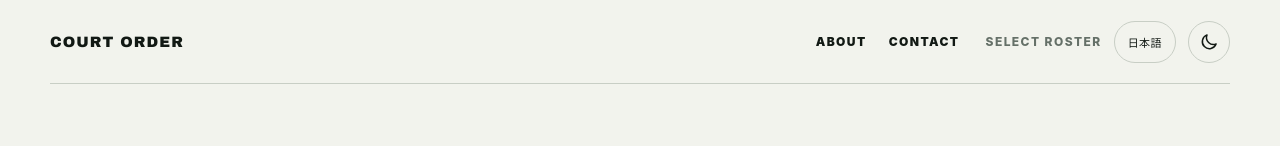
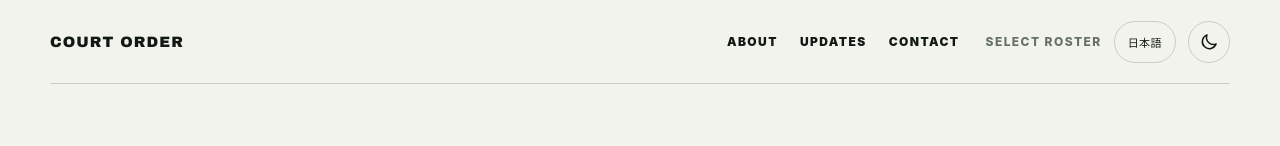
Before and after one commit to ube-pancake/Prince-of-Tennis-Fave-Sorter, a React (Vite) app: page / in a window 1280 px wide. Shown: the top 146 px of the page. Built offline with nearby package versions, Linux system fonts and the light colour scheme.

Commit message:
Add Updates panel with today's changes

```diff
--- a/src/App.jsx
+++ b/src/App.jsx
@@ -3,6 +3,7 @@ import { coverPosition, imageSourcesFor } from './crop.js'
 import { players, schools, schoolMap } from './data.js'
 import { buildRankingImage } from './rankingImage.js'
 import { sendResult } from './results.js'
+import { updates } from './updates.js'
 import { translations } from './i18n.js'
 import { applyChoice, createSortState, currentPair, estimateComparisons, getResult } from './sorter.js'
 
@@ -31,17 +32,17 @@ function Icon({ name, size = 20 }) {
 const WAVEBOX_URL = 'https://wavebox.me/wave/6vf81qelg8m318zr/'
 const GITHUB_URL = 'https://github.com/ube-pancake'
 
-function AboutDialog({ onClose, t }) {
+function InfoDialog({ title, onClose, t, children }) {
   useEffect(() => {
     const onKeyDown = (event) => { if (event.key === 'Escape') onClose() }
     window.addEventListener('keydown', onKeyDown)
     return () => window.removeEventListener('keydown', onKeyDown)
   }, [onClose])
   return (
-    <div className="image-preview" role="dialog" aria-modal="true" aria-labelledby="about-title" onClick={onClose}>
+    <div className="image-preview" role="dialog" aria-modal="true" aria-labelledby="info-title" onClick={onClose}>
       <div className="image-preview-inner about-dialog" onClick={(event) => event.stopPropagation()}>
-        <h2 id="about-title">{t.header.about}</h2>
-        <p>{t.about.madeBy} <a href={GITHUB_URL} target="_blank" rel="noopener noreferrer">{GITHUB_URL.replace('https://', '')}</a></p>
+        <h2 id="info-title">{title}</h2>
+        {children}
         <div className="image-preview-actions">
           <button className="primary-button" onClick={onClose}>{t.results.close}</button>
         </div>
@@ -50,7 +51,22 @@ function AboutDialog({ onClose, t }) {
   )
 }
 
-function Header({ dark, language, onToggleDark, onToggleLanguage, onAbout, phase, t }) {
+const formatDate = (date, language) => new Date(`${date}T12:00:00`).toLocaleDateString(language === 'ja' ? 'ja-JP' : 'en-GB', { year: 'numeric', month: 'long', day: 'numeric' })
+
+function UpdatesList({ language }) {
+  return (
+    <div className="updates-list">
+      {updates.map((update) => (
+        <section key={update.date}>
+          <h3>{formatDate(update.date, language)}</h3>
+          <ul>{(update[language] || update.en).map((line) => <li key={line}>{line}</li>)}</ul>
+        </section>
+      ))}
+    </div>
+  )
+}
+
+function Header({ dark, language, onToggleDark, onToggleLanguage, onOpen, phase, t }) {
   return (
     <header className="site-header">
       <button className="brand" onClick={() => window.scrollTo({ top: 0, behavior: 'smooth' })} aria-label={t.header.home}>
@@ -58,7 +74,8 @@ function Header({ dark, language, onToggleDark, onToggleLanguage, onAbout, phase
       </button>
       <div className="header-meta">
         <nav className="header-nav" aria-label={t.header.navigation}>
-          <button onClick={onAbout}>{t.header.about}</button>
+          <button onClick={() => onOpen('about')}>{t.header.about}</button>
+          <button onClick={() => onOpen('updates')}>{t.header.updates}</button>
           <a href={WAVEBOX_URL} target="_blank" rel="noopener noreferrer">{t.header.contact}</a>
         </nav>
         <span className="phase-label">{t.phase[phase]}</span>
@@ -492,7 +509,7 @@ export default function App() {
   const [history, setHistory] = useState([])
   const [savedAt, setSavedAt] = useState(null)
   const [hasSave, setHasSave] = useState(() => Boolean(storage.get(STORAGE_KEY)))
-  const [aboutOpen, setAboutOpen] = useState(false)
+  const [dialog, setDialog] = useState(null) // 'about' | 'updates' | null
   const resultGroups = sharedResult || (sortState ? getResult(sortState) : null)
   const selectedCount = players.filter((player) => selected.includes(player.schoolId)).length
   const t = translations[language]
@@ -583,7 +600,7 @@ export default function App() {
 
   useEffect(() => {
     const onKeyDown = (event) => {
-      if (aboutOpen) return
+      if (dialog) return
       if (event.target instanceof HTMLInputElement || event.target instanceof HTMLTextAreaElement) return
       // Leave browser shortcuts (Ctrl+S, Cmd+1…) alone and don't repeat picks while a key is held.
       if (event.ctrlKey || event.metaKey || event.altKey || event.repeat) return
@@ -604,12 +621,21 @@ export default function App() {
     }
     window.addEventListener('keydown', onKeyDown)
     return () => window.removeEventListener('keydown', onKeyDown)
-  }, [phase, start, choose, undo, save, load, hasSave, aboutOpen])
+  }, [phase, start, choose, undo, save, load, hasSave, dialog])
 
   return (
     <div className="app">
-      <Header dark={dark} language={language} onToggleDark={() => setDark((value) => !value)} onToggleLanguage={() => setLanguage((value) => value === 'en' ? 'ja' : 'en')} onAbout={() => setAboutOpen(true)} phase={phase} t={t} />
-      {aboutOpen && <AboutDialog onClose={() => setAboutOpen(false)} t={t} />}
+      <Header dark={dark} language={language} onToggleDark={() => setDark((value) => !value)} onToggleLanguage={() => setLanguage((value) => value === 'en' ? 'ja' : 'en')} onOpen={setDialog} phase={phase} t={t} />
+      {dialog === 'about' && (
+        <InfoDialog title={t.header.about} onClose={() => setDialog(null)} t={t}>
+          <p>{t.about.madeBy} <a href={GITHUB_URL} target="_blank" rel="noopener noreferrer">{GITHUB_URL.replace('https://', '')}</a></p>
+        </InfoDialog>
+      )}
+      {dialog === 'updates' && (
+        <InfoDialog title={t.header.updates} onClose={() => setDialog(null)} t={t}>
+          <UpdatesList language={language} />
+        </InfoDialog>
+      )}
       {phase === 'setup' && <Setup selected={selected} setSelected={setSelected} onStart={start} onLoad={load} hasSave={hasSave} t={t} />}
       {phase === 'sorting' && sortState && <Sorting sortState={sortState} count={selectedCount} onChoice={choose} onUndo={undo} canUndo={history.length > 0} onSave={save} savedAt={savedAt} language={language} t={t} />}
       {phase === 'results' && resultGroups && <Results groups={resultGroups} rejectedIds={sortState?.rejected || []} onRestart={restart} language={language} t={t} />}
--- a/src/i18n.js
+++ b/src/i18n.js
@@ -6,7 +6,7 @@ export const translations = {
       switchTheme: (dark) => `Switch to ${dark ? 'light' : 'dark'} mode`,
       switchLanguage: 'Switch to Japanese',
       languageButton: '日本語',
-      navigation: 'Site', about: 'About', contact: 'Contact',
+      navigation: 'Site', about: 'About', updates: 'Updates', contact: 'Contact',
     },
     about: {
       madeBy: 'Made by ube',
@@ -65,7 +65,7 @@ export const translations = {
       switchTheme: (dark) => `${dark ? 'ライト' : 'ダーク'}モードに切り替える`,
       switchLanguage: 'Switch to English',
       languageButton: 'EN',
-      navigation: 'サイト', about: 'About', contact: 'Contact',
+      navigation: 'サイト', about: 'About', updates: 'Updates', contact: 'Contact',
     },
     about: {
       madeBy: '制作：ube',
--- a/src/styles.css
+++ b/src/styles.css
@@ -69,6 +69,12 @@ button:focus-visible, a:focus-visible { outline: 3px solid var(--orange); outlin
 .about-dialog h2 { margin: 0; font-family: var(--display-font); font-size: 34px; letter-spacing: -.02em; text-transform: uppercase; }
 .about-dialog p { margin: 0; color: var(--ink); font-size: 16px; line-height: 1.6; }
 .about-dialog a { color: var(--ink); font-weight: 800; text-decoration: underline; text-decoration-color: var(--accent); text-decoration-thickness: 3px; text-underline-offset: 3px; overflow-wrap: anywhere; }
+.updates-list { width: 100%; max-height: 55vh; overflow-y: auto; }
+.updates-list h3 { margin: 0 0 8px; color: var(--muted); font-size: 12px; font-weight: 900; letter-spacing: .1em; text-transform: uppercase; }
+.updates-list ul { margin: 0; padding-left: 20px; }
+.updates-list li { margin: 0 0 8px; color: var(--ink); font-size: 15px; line-height: 1.5; }
+.updates-list li::marker { color: var(--orange); }
+.updates-list section + section { margin-top: 18px; }
 .about-dialog .image-preview-actions { justify-content: flex-start; margin-left: -4px; }
 .phase-label { color: var(--muted); font-size: 12px; font-weight: 800; letter-spacing: .12em; text-transform: uppercase; }
 .icon-button { display: grid; width: 42px; height: 42px; place-items: center; border: 1px solid var(--line); border-radius: 50%; transition: transform .2s, background .2s; }
--- /dev/null
+++ b/src/updates.js
@@ -0,0 +1,24 @@
+// What's new, shown in the Updates panel (newest first). Add a new block at the top for each update.
+export const updates = [
+  {
+    date: '2026-10-28',
+    en: [
+      'New teams: Josei Shonan, Spain and Germany.',
+      'New characters: Duke Watanabe, Leopold Camus, Jürgen Volk, Q.P., Alexander Amadeus and Yasuyuki Kiraku.',
+      'Alexander Amadeus now plays for Switzerland.',
+      'New and sharper photos for many characters, including Atobe, Saeki, Aragaki, Kaneda, Yanagisawa, Nomura, Taichi Dan, Taki and Kajimoto.',
+      'The saved ranking image now shows your top 20.',
+      'A fresh look for the start page: "Who\'s your fave?"',
+      'Your results now open with "Game, Set, Won by…".',
+    ],
+    ja: [
+      '新チーム：城成湘南、スペイン、ドイツを追加しました。',
+      '新キャラ：デューク渡邊、L・カミュ・ド・シャルパンティエ、ユルゲン・バリーサヴィチ・ボルク、Q・P、アレキサンダー・アマデウス、季楽靖幸を追加しました。',
+      'アレキサンダー・アマデウスはスイス代表になりました。',
+      '跡部、佐伯、新垣、金田、柳沢、野村、壇、滝、梶本など、多くのキャラの画像を新しく・より鮮明にしました。',
+      '保存できるランキング画像に上位20人まで表示されるようになりました。',
+      'スタート画面を一新しました：「あなたの推しは？」',
+      '結果画面は「ゲーム、セット、ウォンバイ…」で始まるようになりました。',
+    ],
+  },
+]
```
